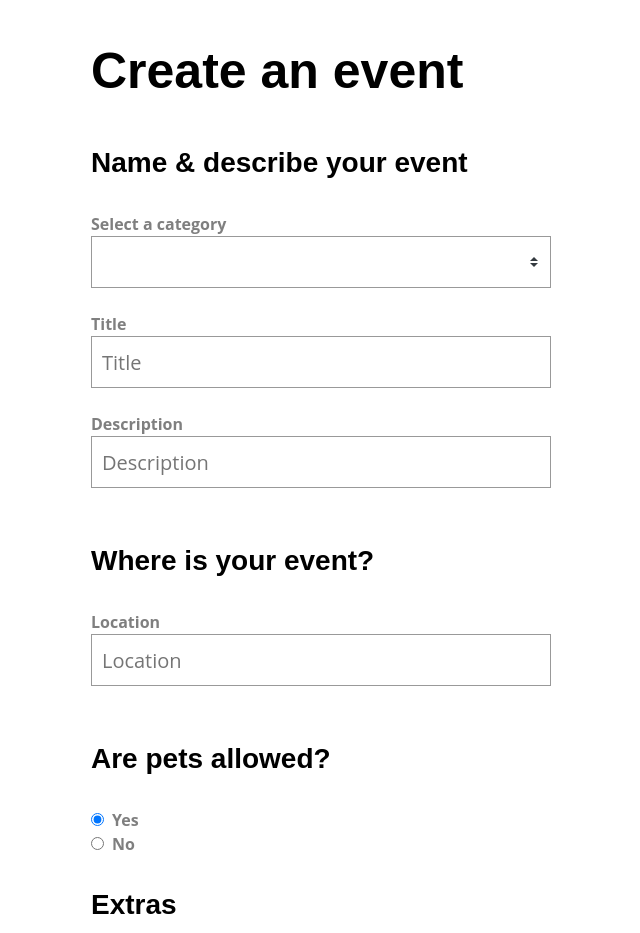
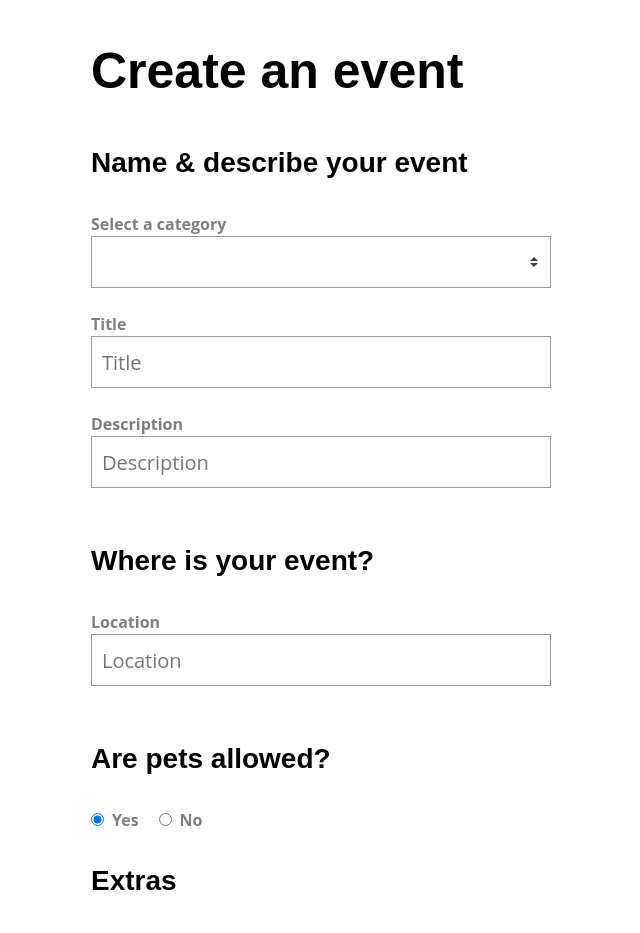
Before and after one commit to fleurdekroon/Vue-3-Forms, a Vue app: page / in a window 1280 px wide. Shown: the top 933 px of the page, without its empty margins (339-979 px from the left). Built offline with nearby package versions, Linux system fonts and the light colour scheme.

Commit message:
end of lesson 7

```diff
--- /dev/null
+++ b/src/components/BaseRadioGroup.vue
@@ -0,0 +1,47 @@
+<template>
+  <component
+    :is="vertical ? 'div' : 'span'"
+    v-for="option in options"
+    :key="option.value"
+    :class="{
+      horizontal: !vertical
+    }"
+  >
+    <BaseRadio
+      :label="option.label"
+      :value="option.value"
+      :name="name"
+      :modelValue="modelValue"
+      @update:modelValue="$emit('update:modelValue', $event)"
+    />
+  </component>
+</template>
+
+<script>
+export default {
+  props: {
+    options: {
+      type: Array,
+      required: true
+    },
+    name: {
+      type: String,
+      required: true
+    },
+    modelValue: {
+      type: [String, Number],
+      required: true
+    },
+    vertical: {
+      type: Boolean,
+      default: false
+    }
+  }
+}
+</script>
+
+<style scoped>
+  .horizontal {
+    margin-right: 20px;
+  }
+</style>
--- a/src/views/SimpleForm.vue
+++ b/src/views/SimpleForm.vue
@@ -33,20 +33,10 @@
 
       <h3>Are pets allowed?</h3>
       <div>
-        <BaseRadio
+        <BaseRadioGroup
           v-model="event.pets"
-          :value="1"
-          label="Yes"
           name="pets"
-        />
-      </div>
-
-      <div>
-        <BaseRadio
-          v-model="event.pets"
-          :value="0"
-          label="No"
-          name="pets"
+          :options="petOptions"
         />
       </div>
 
@@ -95,7 +85,11 @@
           catering: false,
           music: false
         }
-      }
+      },
+      petOptions: [
+        { label: 'Yes', value: 1 },
+        { label: 'No', value: 0 }
+      ]
     }
   }
 }
```
